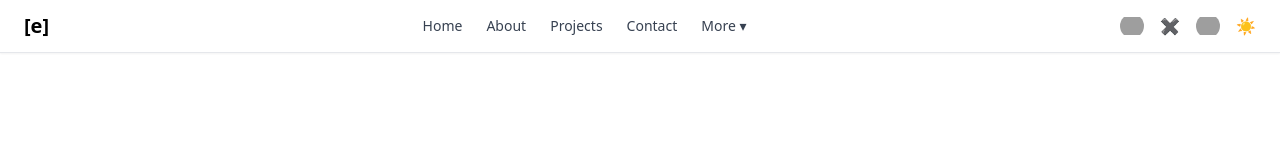
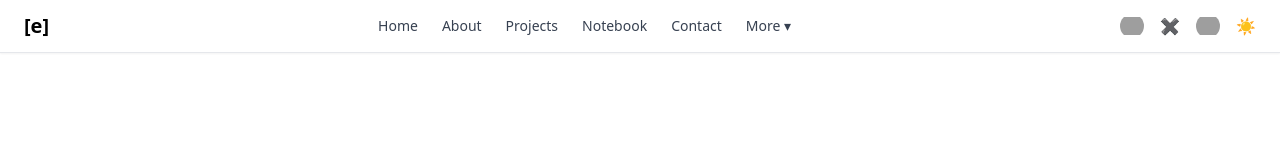
Before and after one commit to Ikram001/co-portfolio, a React (Vite) app: page / in a window 1280 px wide. Shown: the top 160 px of the page. Built offline with nearby package versions, Linux system fonts and the light colour scheme; grey boxes are pictures that could not be loaded.

Commit message:
added notebook section in navbar

```diff
--- a/src/App.jsx
+++ b/src/App.jsx
@@ -6,7 +6,7 @@ import Projects from "./assets/pages_temp/Projects";
 import ContactMe from "./assets/pages_temp/ContactMe";
 import TechStackSection from "./assets/pages_temp/TechStack";
 import Bookshelf from "./assets/pages_temp/Bookshelf";
-
+import Notebook from "./assets/pages_temp/Notebook";
 function App() {
   return (
     <BrowserRouter>
@@ -20,6 +20,7 @@ function App() {
           {/* Add the Tech Stack route */}
           <Route path="techstack" element={<TechStackSection />} />
           <Route path="Bookshelf" element={<Bookshelf />} />
+          <Route path="Notebook" element={<Notebook />} />
         </Route>
       </Routes>
     </BrowserRouter>
--- a/src/assets/components/Navbar.jsx
+++ b/src/assets/components/Navbar.jsx
@@ -25,6 +25,7 @@ function Navbar() {
           <Link to="/">Home</Link>
           <Link to="/about">About</Link>
           <Link to="/projects">Projects</Link>
+          <Link to="/Notebook">Notebook</Link>
           <Link to="/contact">Contact</Link>
 
           <div className="relative">
--- a/src/assets/pages_temp/Notebook.jsx
+++ b/src/assets/pages_temp/Notebook.jsx
@@ -0,0 +1,7 @@
+import React from 'react'
+
+export default function Notebook() {
+  return (
+    <div>Notebook</div>
+  )
+}
--- a/src/assets/pages_temp/NotebookDetails.jsx
+++ b/src/assets/pages_temp/NotebookDetails.jsx
@@ -0,0 +1,7 @@
+import React from 'react'
+
+export default function NotebookDetails() {
+  return (
+    <div>NotebookDetails</div>
+  )
+}
```
